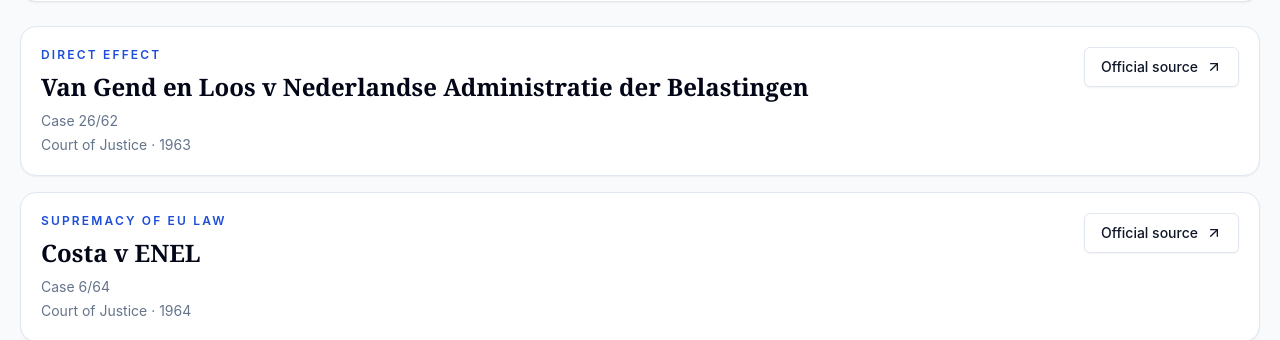
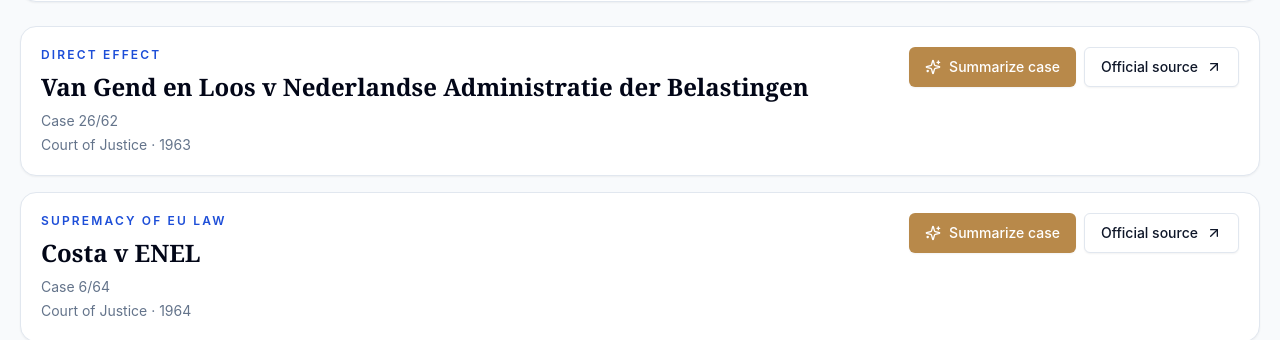
Before and after one commit to serxan22/lexazerbaijan, a Next.js app: page /eu-cases in a window 1280 px wide. Shown: the part 414-754 px from the top of the page. Built offline with nearby package versions, Linux system fonts and the light colour scheme; no server answers.

Commit message:
Fix duplicate summarize state

```diff
--- /dev/null
+++ b/app/api/cases/summarize/route.ts
@@ -0,0 +1,69 @@
+import { NextResponse } from "next/server";
+import Groq from "groq-sdk";
+
+export async function POST(request: Request) {
+  const body = await request.json();
+
+  const title = String(body.title || "");
+  const court = String(body.court || "");
+  const date = String(body.date || "");
+  const citation = String(body.citation || "");
+  const topic = String(body.topic || "");
+  const text = String(body.text || "");
+
+  if (!title || title.length < 2) {
+    return NextResponse.json(
+      { error: "Case title is required." },
+      { status: 400 }
+    );
+  }
+
+  const apiKey = process.env.GROQ_API_KEY;
+
+  if (!apiKey) {
+    return NextResponse.json(
+      { error: "GROQ_API_KEY is missing." },
+      { status: 500 }
+    );
+  }
+
+  const groq = new Groq({ apiKey });
+
+  const completion = await groq.chat.completions.create({
+    model: "llama-3.3-70b-versatile",
+    messages: [
+      {
+        role: "system",
+        content:
+          "You are LexAI, a legal research assistant. Summarize case-law for law students. Do not invent facts. If the provided text is limited, say that the summary is based only on available metadata/snippet."
+      },
+      {
+        role: "user",
+        content: `Summarize this case in a clear structured way.
+
+Case title: ${title}
+Citation: ${citation}
+Court: ${court}
+Date: ${date}
+Topic: ${topic}
+
+Available case text / snippet:
+${text}
+
+Use this format:
+1. Short overview
+2. Legal issue
+3. Court reasoning / holding
+4. Importance for legal research`
+      }
+    ],
+    temperature: 0.3,
+    max_tokens: 900
+  });
+
+  return NextResponse.json({
+    summary:
+      completion.choices?.[0]?.message?.content ||
+      "No summary generated."
+  });
+}
--- a/components/cases/cases-search.tsx
+++ b/components/cases/cases-search.tsx
@@ -2,7 +2,7 @@
 
 import { useState } from "react";
 import Link from "next/link";
-import { ArrowUpRight, Loader2, Search } from "lucide-react";
+import { ArrowUpRight, Loader2, Search, Sparkles } from "lucide-react";
 
 import { Button } from "@/components/ui/button";
 import { Input } from "@/components/ui/input";
@@ -21,6 +21,47 @@ export function CasesSearch() {
   const [results, setResults] = useState<CaseResult[]>([]);
   const [loading, setLoading] = useState(false);
   const [error, setError] = useState("");
+  const [summaries, setSummaries] = useState<Record<string, string>>({});
+  const [summarizingId, setSummarizingId] = useState<string | number | null>(null);
+
+  async function summarizeCase(item: CaseResult) {
+    setSummarizingId(item.id);
+
+    try {
+      const response = await fetch("/api/cases/summarize", {
+        method: "POST",
+        headers: {
+          "Content-Type": "application/json"
+        },
+        body: JSON.stringify({
+          title: item.caseName,
+          court: item.court,
+          date: item.dateFiled,
+          text: item.snippet
+        })
+      });
+
+      const data = await response.json();
+
+      if (!response.ok) {
+        throw new Error(data.error || "Summary failed");
+      }
+
+      setSummaries((prev) => ({
+        ...prev,
+        [item.id]: data.summary
+      }));
+    } catch (err) {
+      setSummaries((prev) => ({
+        ...prev,
+        [item.id]: err instanceof Error ? err.message : "Summary failed"
+      }));
+    } finally {
+      setSummarizingId(null);
+    }
+  }
+
+
 
   async function handleSearch(event: React.FormEvent<HTMLFormElement>) {
     event.preventDefault();
@@ -88,12 +129,28 @@ export function CasesSearch() {
                 ) : null}
               </div>
 
+              <div className="flex flex-wrap gap-2">
+                <Button
+                  type="button"
+                  variant="gold"
+                  onClick={() => summarizeCase(item)}
+                  disabled={summarizingId === item.id}
+                >
+                  {summarizingId === item.id ? (
+                    <Loader2 className="h-4 w-4 animate-spin" />
+                  ) : (
+                    <Sparkles className="h-4 w-4" />
+                  )}
+                  Summarize case
+                </Button>
+
                 <Button variant="outline" asChild>
                   <Link href={item.absoluteUrl} target="_blank" rel="noreferrer">
                     Official source
                     <ArrowUpRight className="h-4 w-4" />
                   </Link>
                 </Button>
+              </div>
             </div>
 
             {item.snippet ? (
@@ -102,6 +159,20 @@ export function CasesSearch() {
                 dangerouslySetInnerHTML={{ __html: item.snippet }}
               />
             ) : null}
+
+            {summaries[item.id] ? (
+              <div className="mt-4 whitespace-pre-line rounded-xl border bg-slate-50 p-4 text-sm leading-7 text-slate-700">
+                <p className="mb-2 font-semibold text-slate-950">LexAI case summary</p>
+                {summaries[item.id]}
+              </div>
+            ) : null}
+
+            {summaries[item.id] ? (
+              <div className="mt-4 whitespace-pre-line rounded-xl border bg-slate-50 p-4 text-sm leading-7 text-slate-700">
+                <p className="mb-2 font-semibold text-slate-950">LexAI case summary</p>
+                {summaries[item.id]}
+              </div>
+            ) : null}
           </article>
         ))}
       </div>
--- a/components/echr-cases/echr-cases-search.tsx
+++ b/components/echr-cases/echr-cases-search.tsx
@@ -2,7 +2,7 @@
 
 import { useState } from "react";
 import Link from "next/link";
-import { ArrowUpRight, Loader2, Search } from "lucide-react";
+import { ArrowUpRight, Loader2, Search, Sparkles } from "lucide-react";
 
 import { Button } from "@/components/ui/button";
 import { Input } from "@/components/ui/input";
@@ -25,6 +25,47 @@ export function EchrCasesSearch() {
   const [results, setResults] = useState<EchrCaseResult[]>([]);
   const [loading, setLoading] = useState(false);
   const [error, setError] = useState("");
+  const [summaries, setSummaries] = useState<Record<string, string>>({});
+  const [summarizingId, setSummarizingId] = useState<string | null>(null);
+
+  async function summarizeCase(item: EchrCaseResult) {
+    setSummarizingId(item.id);
+
+    try {
+      const response = await fetch("/api/cases/summarize", {
+        method: "POST",
+        headers: {
+          "Content-Type": "application/json"
+        },
+        body: JSON.stringify({
+          title: item.caseName,
+          court: item.court,
+          date: item.dateFiled,
+          citation: item.applicationNo,
+          topic: item.type,
+          text: item.conclusion
+        })
+      });
+
+      const data = await response.json();
+
+      if (!response.ok) {
+        throw new Error(data.error || "Summary failed");
+      }
+
+      setSummaries((prev) => ({
+        ...prev,
+        [item.id]: data.summary
+      }));
+    } catch (err) {
+      setSummaries((prev) => ({
+        ...prev,
+        [item.id]: err instanceof Error ? err.message : "Summary failed"
+      }));
+    } finally {
+      setSummarizingId(null);
+    }
+  }
 
   async function handleSearch(event: React.FormEvent<HTMLFormElement>) {
     event.preventDefault();
@@ -95,6 +136,21 @@ export function EchrCasesSearch() {
                 </div>
               </div>
 
+              <div className="flex flex-wrap gap-2">
+                <Button
+                  type="button"
+                  variant="gold"
+                  onClick={() => summarizeCase(item)}
+                  disabled={summarizingId === item.id}
+                >
+                  {summarizingId === item.id ? (
+                    <Loader2 className="h-4 w-4 animate-spin" />
+                  ) : (
+                    <Sparkles className="h-4 w-4" />
+                  )}
+                  Summarize case
+                </Button>
+
                 <Button variant="outline" asChild>
                   <Link href={item.absoluteUrl} target="_blank" rel="noreferrer">
                     Official HUDOC
@@ -102,11 +158,19 @@ export function EchrCasesSearch() {
                   </Link>
                 </Button>
               </div>
+            </div>
 
             {item.conclusion ? (
               <p className="mt-4 text-sm leading-6 text-slate-600">
                 {item.conclusion}
               </p>
+            ) : null}
+
+            {summaries[item.id] ? (
+              <div className="mt-4 whitespace-pre-line rounded-xl border bg-slate-50 p-4 text-sm leading-7 text-slate-700">
+                <p className="mb-2 font-semibold text-slate-950">LexAI case summary</p>
+                {summaries[item.id]}
+              </div>
             ) : null}
           </article>
         ))}
--- a/components/eu-cases/eu-cases-search.tsx
+++ b/components/eu-cases/eu-cases-search.tsx
@@ -2,7 +2,7 @@
 
 import { useMemo, useState } from "react";
 import Link from "next/link";
-import { ArrowUpRight, Search } from "lucide-react";
+import { ArrowUpRight, Loader2, Search, Sparkles } from "lucide-react";
 
 import { Button } from "@/components/ui/button";
 import { Input } from "@/components/ui/input";
@@ -92,6 +92,47 @@ const euCases = [
 
 export function EuCasesSearch() {
   const [query, setQuery] = useState("");
+  const [summaries, setSummaries] = useState<Record<string, string>>({});
+  const [summarizingId, setSummarizingId] = useState<string | null>(null);
+
+  async function summarizeCase(item: (typeof euCases)[number]) {
+    setSummarizingId(item.citation);
+
+    try {
+      const response = await fetch("/api/cases/summarize", {
+        method: "POST",
+        headers: {
+          "Content-Type": "application/json"
+        },
+        body: JSON.stringify({
+          title: item.title,
+          court: item.court,
+          date: item.year,
+          citation: item.citation,
+          topic: item.topic,
+          text: `${item.title}. ${item.citation}. Topic: ${item.topic}. Court: ${item.court}. Year: ${item.year}.`
+        })
+      });
+
+      const data = await response.json();
+
+      if (!response.ok) {
+        throw new Error(data.error || "Summary failed");
+      }
+
+      setSummaries((prev) => ({
+        ...prev,
+        [item.citation]: data.summary
+      }));
+    } catch (err) {
+      setSummaries((prev) => ({
+        ...prev,
+        [item.citation]: err instanceof Error ? err.message : "Summary failed"
+      }));
+    } finally {
+      setSummarizingId(null);
+    }
+  }
 
   const results = useMemo(() => {
     const value = query.trim().toLowerCase();
@@ -149,6 +190,21 @@ export function EuCasesSearch() {
                 </div>
               </div>
 
+              <div className="flex flex-wrap gap-2">
+                <Button
+                  type="button"
+                  variant="gold"
+                  onClick={() => summarizeCase(item)}
+                  disabled={summarizingId === item.citation}
+                >
+                  {summarizingId === item.citation ? (
+                    <Loader2 className="h-4 w-4 animate-spin" />
+                  ) : (
+                    <Sparkles className="h-4 w-4" />
+                  )}
+                  Summarize case
+                </Button>
+
                 <Button variant="outline" asChild>
                   <Link href={item.url} target="_blank" rel="noreferrer">
                     Official source
@@ -156,6 +212,13 @@ export function EuCasesSearch() {
                   </Link>
                 </Button>
               </div>
+            </div>
+            {summaries[item.citation] ? (
+              <div className="mt-4 whitespace-pre-line rounded-xl border bg-slate-50 p-4 text-sm leading-7 text-slate-700">
+                <p className="mb-2 font-semibold text-slate-950">LexAI case summary</p>
+                {summaries[item.citation]}
+              </div>
+            ) : null}
           </article>
         ))}
 
```
Lines whose indentation alone changed are shown as unchanged.
